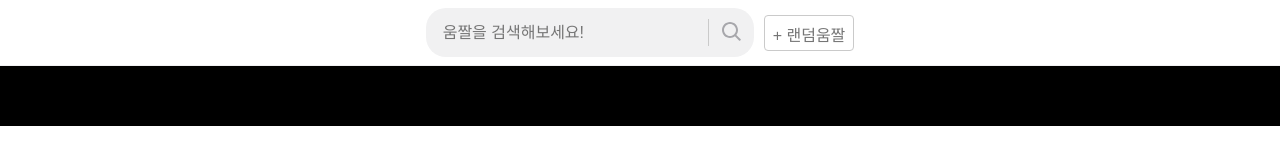
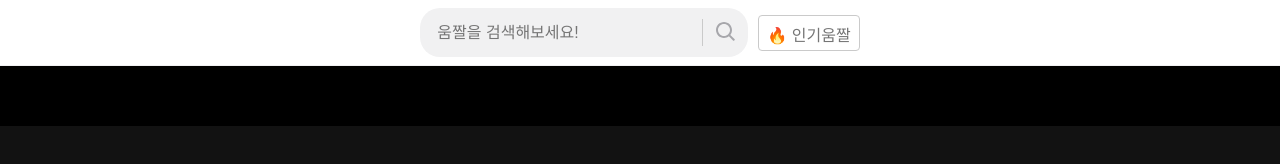
Before and after one commit to raquim47/gifbot, a plain HTML site: page index.html in a window 1280 px wide. Drawn offline with Linux system fonts and the light colour scheme.

Commit message:
Add trending search

```diff
--- a/App.js
+++ b/App.js
@@ -25,6 +25,14 @@ class App {
           });
         });
       },
+      onTrendSearch: () => {
+        api.fetchTrendGif().then(({ data }) => {
+          this.setState({
+            data: data || [],
+            page: this.DEFAULT_PAGE,
+          });
+        });
+      },
     });
 
     this.SearchResult = new SearchResult({
@@ -35,7 +43,6 @@ class App {
 
   setState(newState) {
     this.state = newState;
-    console.log(this.state);
     this.SearchResult.setState(newState.data);
   }
 }
--- a/components/SearchInput.js
+++ b/components/SearchInput.js
@@ -1,7 +1,8 @@
 class SearchInput {
-  constructor({ $target, onSearch }) {
+  constructor({ $target, onSearch, onTrendSearch }) {
     this.$target = $target;
     this.onSearch = onSearch;
+    this.onTrendSearch = onTrendSearch;
     this.render();
   }
   // 폼 그리기
@@ -9,7 +10,6 @@ class SearchInput {
     const $form = document.createElement('form');
     const $input = document.createElement('input');
     $input.placeholder = '움짤을 검색해보세요!';
-
 
     $form.appendChild($input);
     $form.appendChild(this.creatSubmitBtn());
@@ -25,7 +25,7 @@ class SearchInput {
     return $form;
   }
   // submit 버튼
-  creatSubmitBtn(){
+  creatSubmitBtn() {
     const $submitBtn = document.createElement('button');
     $submitBtn.setAttribute('aria-label', '검색');
     $submitBtn.innerHTML = `
@@ -33,12 +33,15 @@ class SearchInput {
     `;
     return $submitBtn;
   }
-  // 랜덤 버튼
-  createRandomBtn() {
-    const $randomBtn = document.createElement('button');
-    $randomBtn.className = 'randomBtn';
-    $randomBtn.innerText = '+ 랜덤움짤';
-    return $randomBtn;
+  // 트렌드 버튼
+  createTrendBtn() {
+    const $trendBtn = document.createElement('button');
+    $trendBtn.className = 'trendBtn';
+    $trendBtn.innerText = '🔥 인기움짤';
+    $trendBtn.addEventListener('click', (e) => {
+      this.onTrendSearch();
+    });
+    return $trendBtn;
   }
 
   render() {
@@ -47,7 +50,7 @@ class SearchInput {
 
     const $form = this.createForm();
     $wrapper.appendChild($form);
-    $wrapper.appendChild(this.createRandomBtn());
+    $wrapper.appendChild(this.createTrendBtn());
     this.$target.appendChild($wrapper);
   }
 }
--- a/components/SearchResult.js
+++ b/components/SearchResult.js
@@ -9,7 +9,6 @@ class SearchResult {
     this.$resultList = document.createElement('ul');
     $wrapper.appendChild(this.$resultList);
     $target.appendChild($wrapper);
-    console.log(this.data);
   }
 
   setState(newData) {
--- a/components/hi.js
+++ /dev/null
@@ -1,2 +0,0 @@
-const hi = '23e1'
-export default hi;
--- a/css/style.css
+++ b/css/style.css
@@ -4,6 +4,11 @@
   margin: 0;
   padding: 0;
 }
+
+body {
+  background-color: #121212;
+}
+
 /* .searchInput */
 .searchInput {
   display: flex;
@@ -12,6 +17,7 @@
   height: 65px;
   justify-content: center;
   border-bottom: 1px solid #f1f1f2;
+  background-color: white;
 }
 
 .searchInput form {
@@ -48,7 +54,7 @@
   fill: #757575;
 }
 
-.randomBtn {
+.trendBtn {
   border: 1px solid #cacaca;
   background-color: transparent;
   font-size: 16px;
@@ -82,7 +88,6 @@
   border-radius: 4px;
   overflow: hidden;
   width: calc((100% - 45px) / 3);
-  /* border: 1px solid blue; */
 }
 
 .searchResult li img {
--- a/utils/api.js
+++ b/utils/api.js
@@ -22,7 +22,16 @@ const api = {
       `https://api.giphy.com/v1/gifs/search?api_key=${API_KEY}&q=${keyword}&limit=15&offset=1&rating=g&lang=ko`
     );
   },
+  fetchTrendGif: () => {
+    return request(
+      `https://api.giphy.com/v1/gifs/trending?api_key=${API_KEY}&limit=25&offset=1&rating=g&lang=ko`
+    );
+  },
 };
 export default api;
 // https://api.giphy.com/v1/gifs/search?api_key=z0YquS2TBnQLjaVNvgWMXKDdTXYupsiQ&q=%EC%95%84%EC%9D%B4&limit=25&offset=1&rating=g&lang=en
 // https://api.giphy.com/v1/gifs/search?$z0YquS2TBnQLjaVNvgWMXKDdTXYupsiQ&q=kid&limit=25&offset=1&rating=g&lang=ko
+
+// api.giphy.com/v1/gifs/random?api_key=z0YquS2TBnQLjaVNvgWMXKDdTXYupsiQ&limit=25&offset=1&rating=g&lang=ko
+
+// https://api.giphy.com/v1/gifs/trending?api_key=z0YquS2TBnQLjaVNvgWMXKDdTXYupsiQ&limit=25&offset=1&rating=g&lang=ko
```
